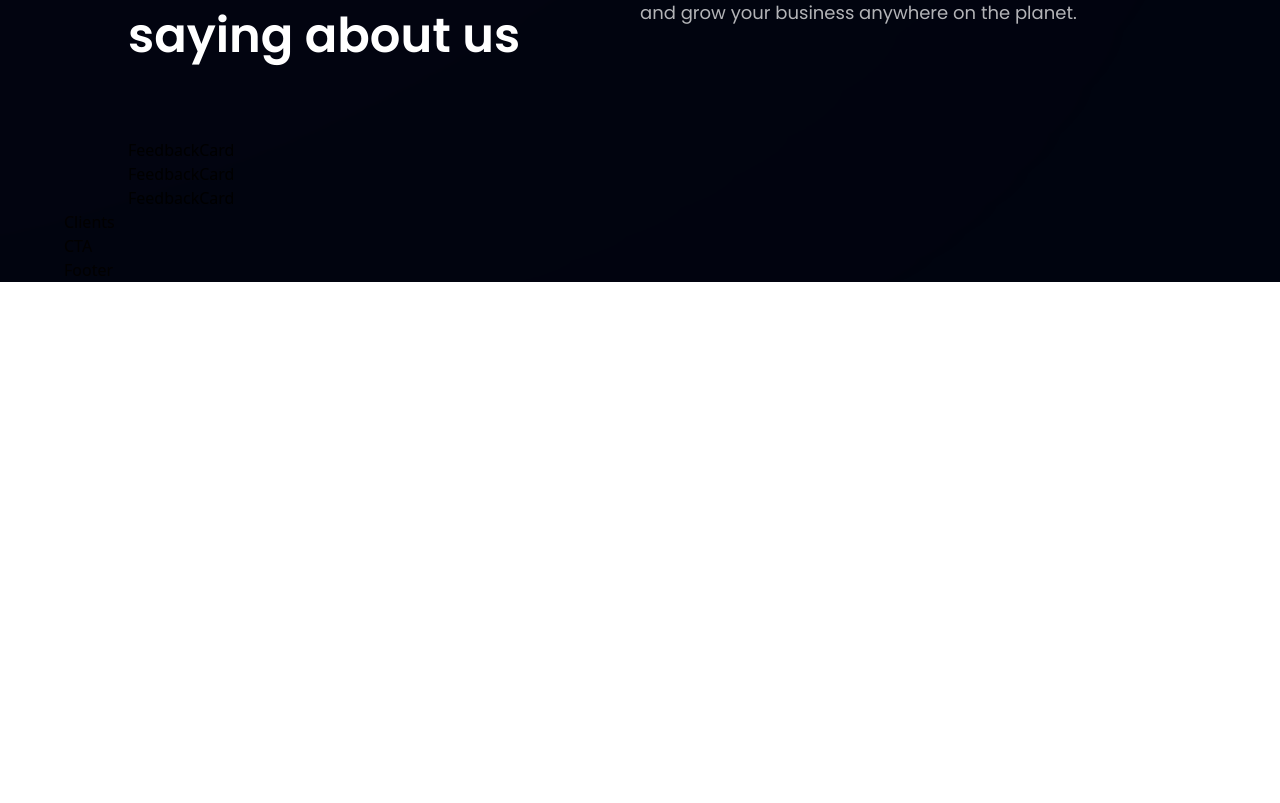
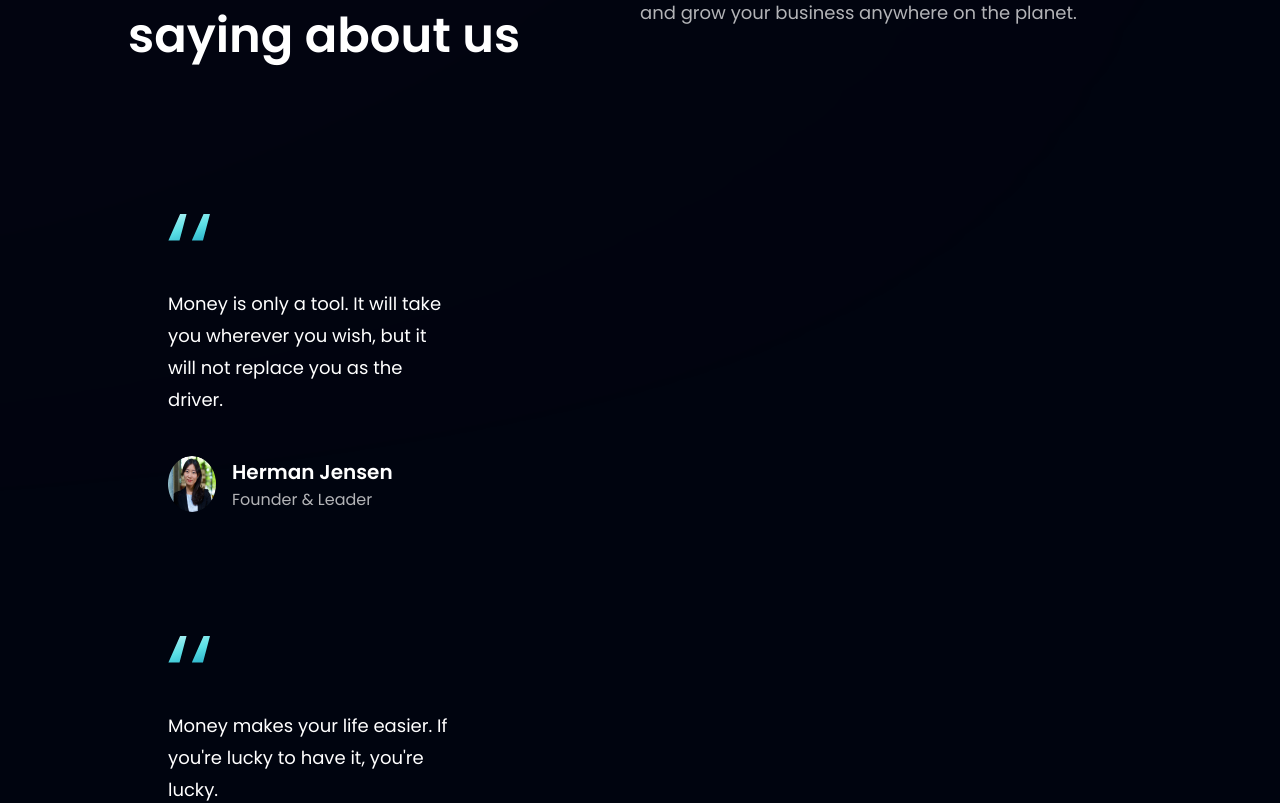
Before and after one commit to aniketchitransh/bank-app, a React (Vite) app in the folder bank_app/: page / in a window 1280 px wide. Shown: the part 2840-3643 px from the top of the page. Before the commit the page ends 3122 px from the top, so only its background shows below. Built offline with nearby package versions, Linux system fonts and the light colour scheme.

Commit message:
Feedback card all completed

```diff
--- a/bank_app/src/components/FeedbackCard.jsx
+++ b/bank_app/src/components/FeedbackCard.jsx
@@ -1,9 +1,20 @@
-import React from 'react'
+import { quotes } from '../assets'
 
-const FeedbackCard = ({ content, name, title, img }) => {
-  return (
-    <div>FeedbackCard</div>
-  )
-}
+const FeedbackCard = ({ content, name, title, img }) => (
+  <div className='flex justify-between flex-col px-10 py-12 rounded-[20px] max-w-[370px] md:mr-10 sm:mr-5 mr-0 my-5 feedback-card'>
+    <img src={quotes} alt="quotes" className='w-[42px] h-[42px] object-contain' />
+    <p className='font-poppins font-normal text-[18px] leading-[32px] text-white my-10'>
+      {content}
+    </p>
+
+    <div className='flex flex-row'>
+      <img src={img} alt={name} className='w-[48px] h-48px] rounded-full' />
+      <div className='flex flex-col ml-4'>
+        <h4 className='font-poppins font-semibold text-[20px] leading-[32px] text-white'>{name}</h4>
+        <p className='font-poppins font-normal text-[16px] leading-[24px] text-dimWhite'>{title}</p>
+      </div>
+    </div>
+  </div>
+)
 
 export default FeedbackCard
```
